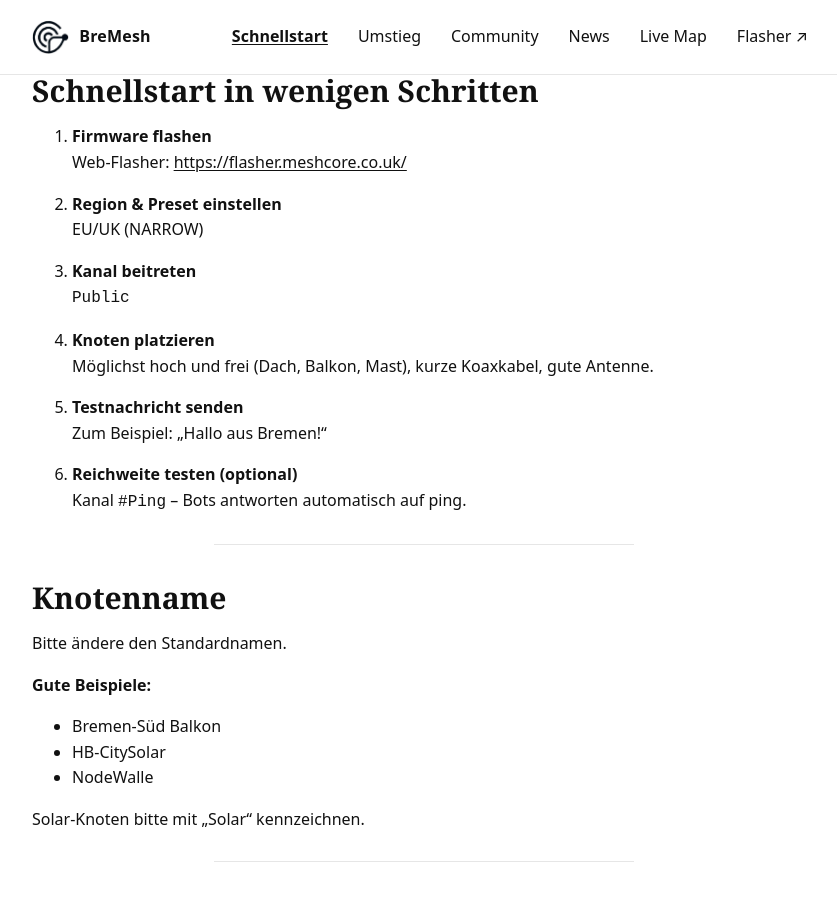
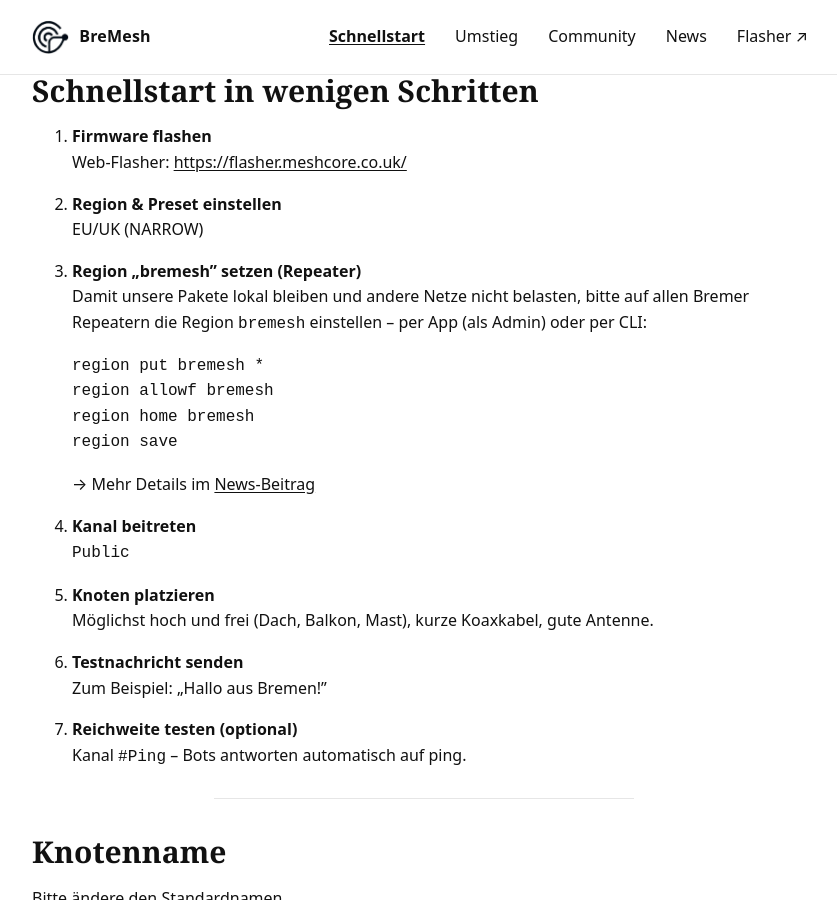
Before and after one commit to NordCen/BreMeshPeople, a Jekyll site: the page built from moin.md, in a window 1280 px wide and 900 px high, scrolled down 408 px. Shown: the whole window, without its empty margins (216-1053 px from the left). Built offline with Jekyll 4.4.1, drawn with Linux system fonts in a browser that asks for light colours.

Commit message:
Remove Live Map link from navigation and update region instructions in documentation

````diff
--- a/_layouts/default.html
+++ b/_layouts/default.html
@@ -24,7 +24,6 @@
         <a href="/umstieg/" class="{% if page.url == '/umstieg/' %}active{% endif %}">Umstieg</a>
         <a href="/community/" class="{% if page.url == '/community/' %}active{% endif %}">Community</a>
         <a href="/news/" class="{% if page.url == '/news/' %}active{% endif %}">News</a>
-        <a href="/livemap/" class="{% if page.url == '/livemap/' %}active{% endif %}">Live Map</a>
         <a href="https://flasher.meshcore.co.uk/" target="_blank" rel="noopener">Flasher ↗</a>
       </nav>
     </div>
--- a/moin.md
+++ b/moin.md
@@ -14,16 +14,26 @@
 2. **Region & Preset einstellen**
    EU/UK (NARROW)
 
-3. **Kanal beitreten**
+3. **Region „bremesh" setzen (Repeater)**
+   Damit unsere Pakete lokal bleiben und andere Netze nicht belasten, bitte auf allen Bremer Repeatern die Region `bremesh` einstellen – per App (als Admin) oder per CLI:
+   ```
+   region put bremesh *
+   region allowf bremesh
+   region home bremesh
+   region save
+   ```
+   → Mehr Details im [News-Beitrag](/2026/03/07/region-bremesh/)
+
+4. **Kanal beitreten**
    `Public`
 
-4. **Knoten platzieren**
+5. **Knoten platzieren**
    Möglichst hoch und frei (Dach, Balkon, Mast), kurze Koaxkabel, gute Antenne.
 
-5. **Testnachricht senden**
-   Zum Beispiel: „Hallo aus Bremen!“
+6. **Testnachricht senden**
+   Zum Beispiel: „Hallo aus Bremen!"
 
-6. **Reichweite testen (optional)**
+7. **Reichweite testen (optional)**
    Kanal `#Ping` – Bots antworten automatisch auf ping.
 
 <hr>
````
Also changed, not shown: _posts/2026-03-07-meshcore-v1-14.md (+1 -0 lines), _posts/2026-03-07-region-bremesh.md (+1 -1 lines).
